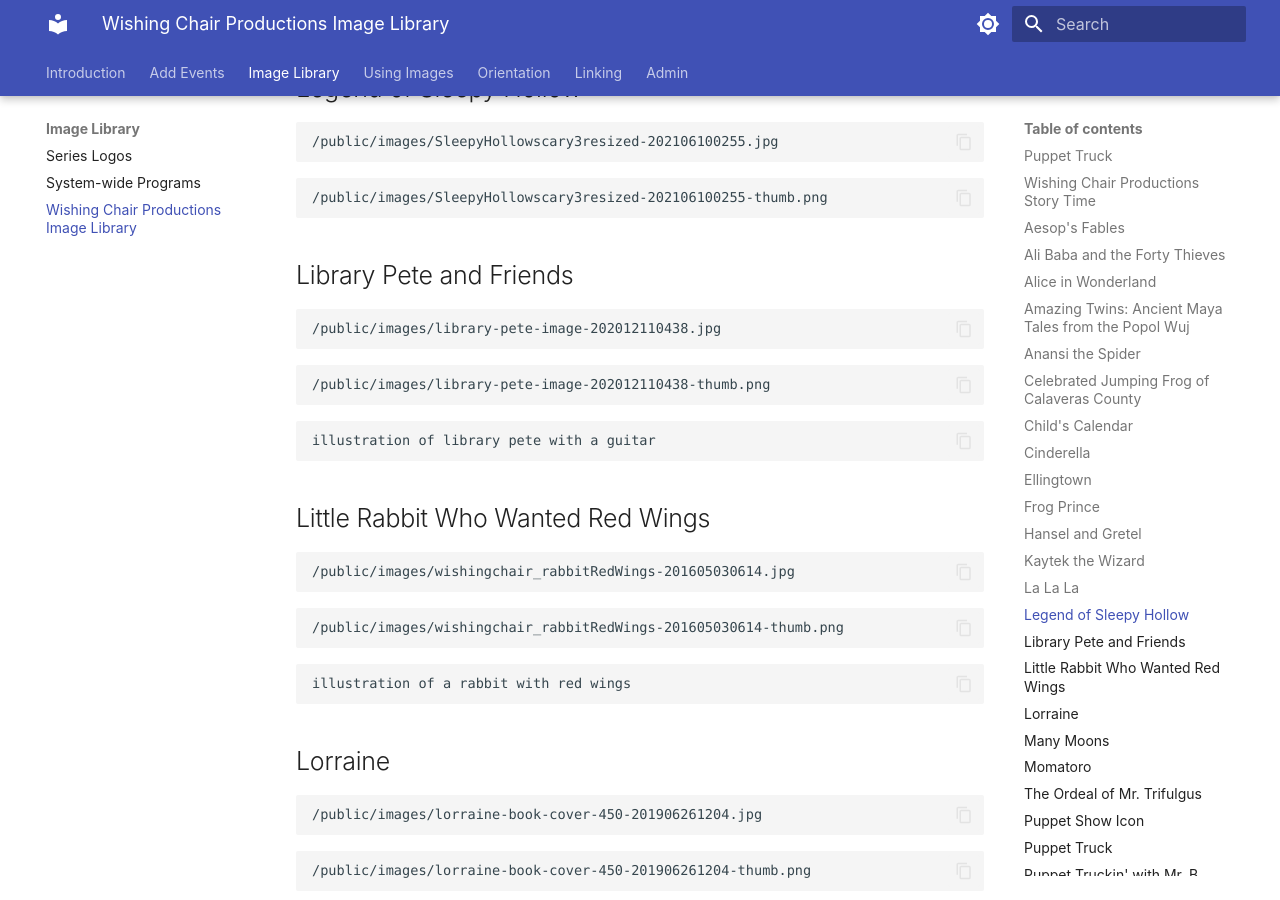
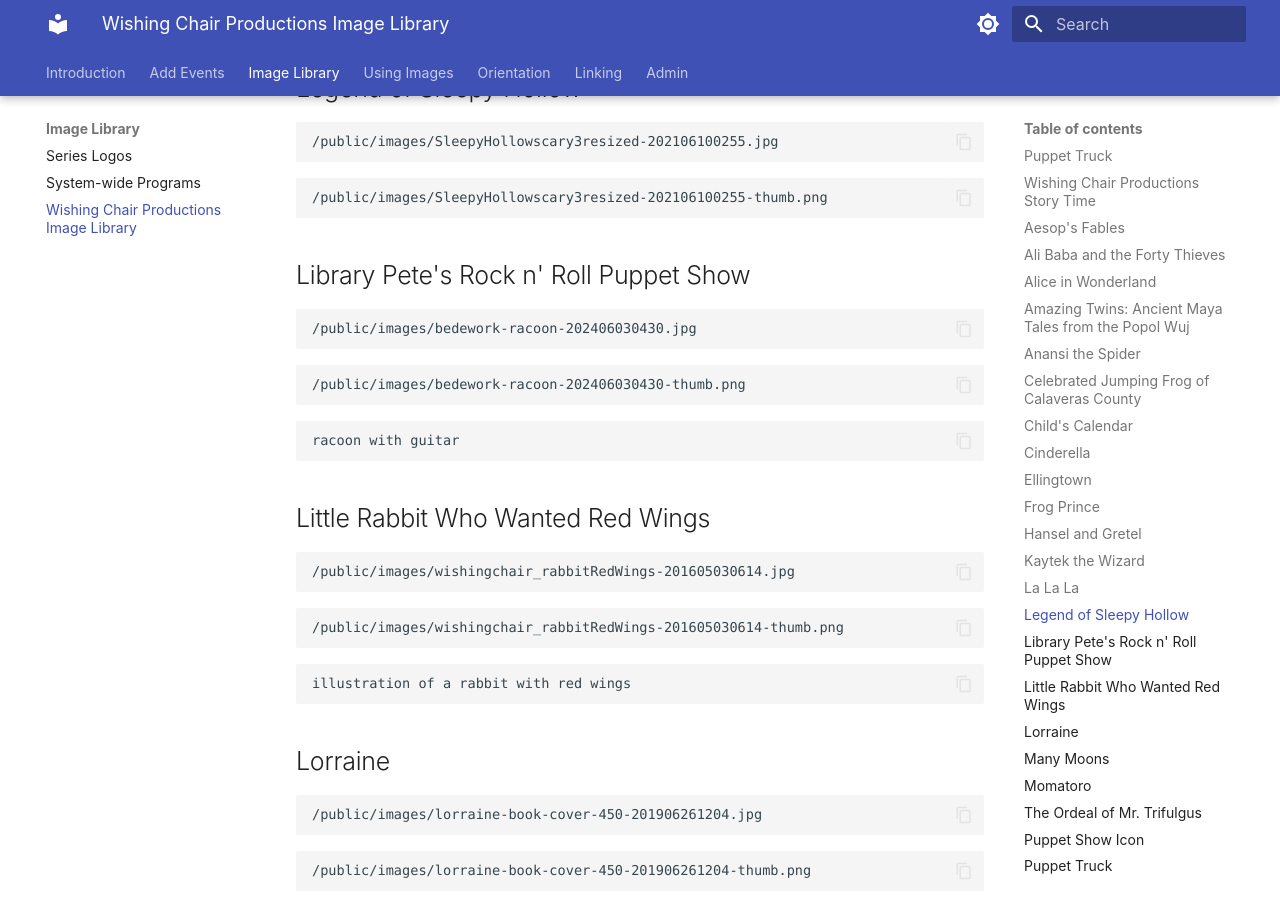
Before and after one commit to Nashville-Public-Library/bedework-docs, an MkDocs documentation site: the page built from docs/image-library/wishing-chair-image-library.md, in a window 1280 px wide and 900 px high, scrolled down 3300 px. Built offline with MkDocs 1.6.1 and Material for MkDocs 9.7.7, drawn with Linux system fonts in a browser that asks for light colours.

Commit message:
library pete img

````diff
--- a/docs/image-library/wishing-chair-image-library.md
+++ b/docs/image-library/wishing-chair-image-library.md
@@ -8,7 +8,7 @@ title: Wishing Chair Productions Image Library
 
 - For Image URL, use the use the Puppet Truck image.
 
-```
+```text
 /public/images/puppet-truck-2-400px-202304170154.jpg
 ```
 
@@ -21,7 +21,7 @@ title: Wishing Chair Productions Image Library
 
 ## Aesop's Fables
 
-```
+```text
 /public/images/aesop-resized-202303140126.jpg
 ```
 
@@ -29,61 +29,61 @@ title: Wishing Chair Productions Image Library
 /public/images/aesop-resized-202303140126-thumb.png
 ```
 
-```
+```text
 aesop's fables
 ```
 
 ## Ali Baba and the Forty Thieves
 
-```
+```text
 /public/images/ali-baba-wishing-chair-201612120330.jpg
 ```
 
-```
+```text
 /public/images/ali-baba-wishing-chair-201612120330-thumb.png
 ```
 
-```
+```text
 Ali Baba
 ```
 
 ## Alice in Wonderland
 
-```
+```text
 /public/images/Alice_thumb-201609291232-thumb.png
 ```
 
 ## Amazing Twins: Ancient Maya Tales from the Popol Wuj
 
-```
+```text
 /public/images/amazing-201801311023.jpg
 ```
 
-```
+```text
 /public/images/amazing-201801311023-thumb.png
 ```
 
-```
+```text
 amazing twins
 ```
 
 ## Anansi the Spider
 
-```
+```text
 /public/images/WishingChair_Anansi-201609291229.jpg
 ```
 
-```
+```text
 /public/images/WishingChair_Anansi-201609291229-thumb.png
 ```
 
-```
+```text
 anansi
 ```
 
 ## Celebrated Jumping Frog of Calaveras County
 
-```
+```text
 http://nashvillepubliclibrary.org/wishingchair/files/2014/10/wishingchair_jumping-frog.jpg
 ```
 
@@ -93,7 +93,7 @@ frog illustration
 
 ## Child's Calendar
 
-```
+```text
 /public/images/wishingChair_childsCalendar-201609291230.jpg
 ```
 
@@ -103,45 +103,45 @@ frog illustration
 
 ## Cinderella
 
-```
+```text
 /public/images/wishing-chair-cinderella.jpg
 ```
 
-```
+```text
 /public/images/wishing-chair-cinderella-thumb.png
 ```
 
 ## Ellingtown
 
-```
+```text
 /public/images/wishingchair_ellingtown_300-201605241135.jpg
 ```
 
-```
+```text
 /public/images/wishingchair_ellingtown_300-201605241135-thumb.png
 ```
 
-```
+```text
 ellingtown illustration
 ```
 
 ## Frog Prince
 
-```
+```text
 /public/images/wishing-chair_frog-prince-201703021141.jpg
 ```
 
-```
+```text
 /public/images/wishing-chair_frog-prince-201703021141-thumb.png
 ```
 
 ## Hansel and Gretel
 
-```
+```text
 /public/images/wishing-chair_hansel-and-gretel-201703021144.jpg
 ```
 
-```
+```text
 /public/images/wishing-chair_hansel-and-gretel-201703021144-thumb.png
 ```
 
@@ -179,18 +179,18 @@ girl singing 'la la la'
 /public/images/SleepyHollowscary3resized-202106100255-thumb.png
 ```
 
-## Library Pete and Friends
+## Library Pete's Rock n' Roll Puppet Show
 
+```text
+/public/images/bedework-racoon-202406030430.jpg
 ```
-/public/images/library-pete-image-202012110438.jpg
+
+```text
+/public/images/bedework-racoon-202406030430-thumb.png
 ```
 
 ```
-/public/images/library-pete-image-202012110438-thumb.png
-```
-
-```
-illustration of library pete with a guitar
+racoon with guitar
 ```
 
 ## Little Rabbit Who Wanted Red Wings
````
